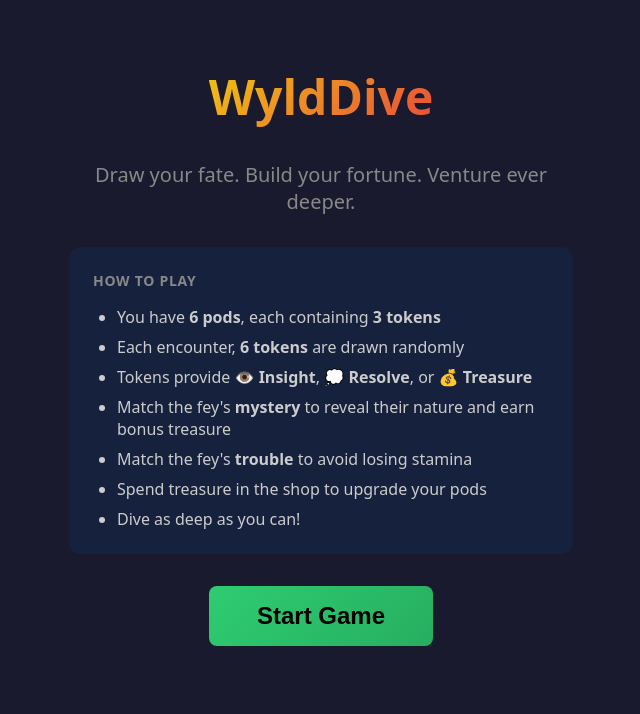
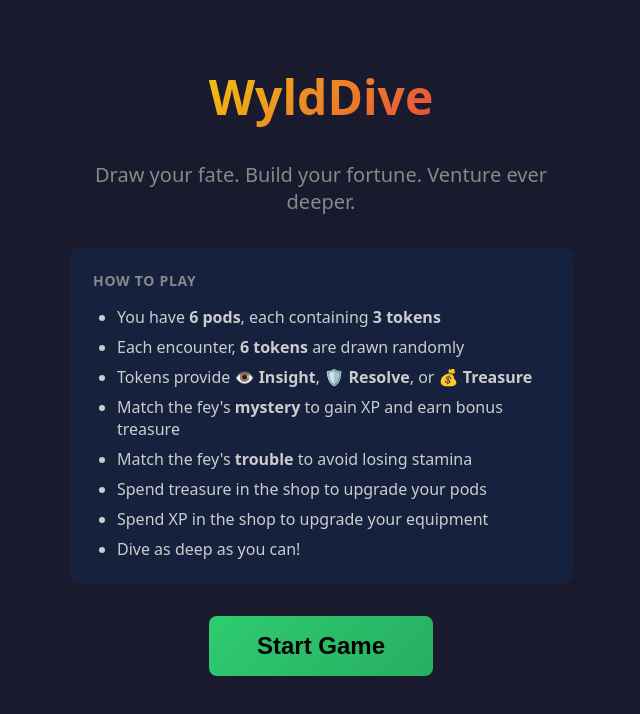
Before and after one commit to sitnaltax/jackpot-dungeon, a Svelte app: page / in a window 1280 px wide. Shown: the top 714 px of the page, without its empty margins (319-959 px from the left). Built offline with nearby package versions, Linux system fonts and the light colour scheme.

Commit message:
clean up icons, etc.

```diff
--- a/src/components/Encounter.svelte
+++ b/src/components/Encounter.svelte
@@ -7,7 +7,7 @@
     <div class="encounter-name">{$currentEncounter.name}</div>
     <div class="encounter-stats">
       <div class="stat">
-        <span class="stat-icon">👁️</span>
+        <span class="stat-icon">❓</span>
         <span class="stat-label">Mystery</span>
         <span class="stat-value mystery">{$currentEncounter.mystery}</span>
       </div>
--- a/src/components/StartScreen.svelte
+++ b/src/components/StartScreen.svelte
@@ -14,10 +14,11 @@
     <ul>
       <li>You have <strong>6 pods</strong>, each containing <strong>3 tokens</strong></li>
       <li>Each encounter, <strong>6 tokens</strong> are drawn randomly</li>
-      <li>Tokens provide <strong>👁️ Insight</strong>, <strong>💭 Resolve</strong>, or <strong>💰 Treasure</strong></li>
-      <li>Match the fey's <strong>mystery</strong> to reveal their nature and earn bonus treasure</li>
+      <li>Tokens provide <strong>👁️ Insight</strong>, <strong>🛡️ Resolve</strong>, or <strong>💰 Treasure</strong></li>
+      <li>Match the fey's <strong>mystery</strong> to gain XP and earn bonus treasure</li>
       <li>Match the fey's <strong>trouble</strong> to avoid losing stamina</li>
       <li>Spend treasure in the shop to upgrade your pods</li>
+      <li>Spend XP in the shop to upgrade your equipment</li>
       <li>Dive as deep as you can!</li>
     </ul>
   </div>
```
Also changed, not shown: src/lib/constants.js.
